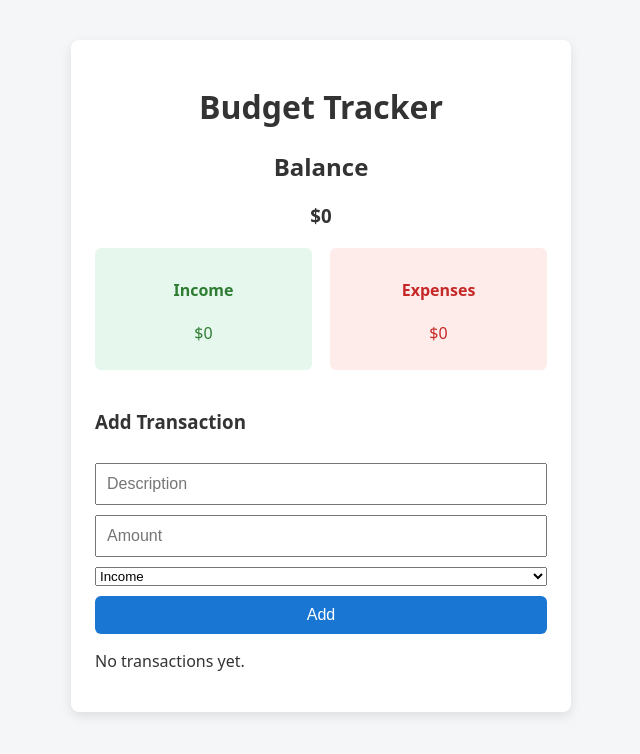
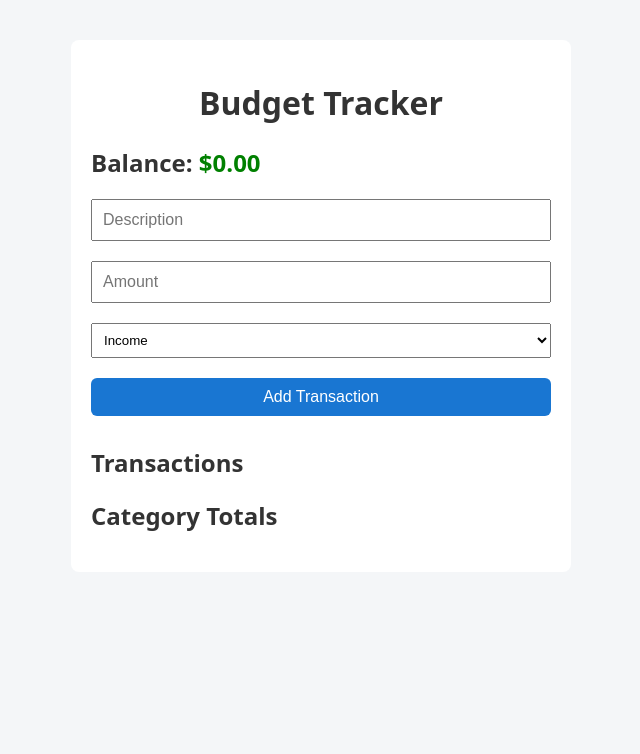
Before and after one commit to TannerJ0nes/react-budget-tracker, a React app in the folder budget-tracker/: page / in a window 1280 px wide. Shown: the top 754 px of the page, without its empty margins (319-959 px from the left). Built offline with nearby package versions, Linux system fonts and the light colour scheme; the HTML template or start-up script is replaced by a standard one.

Commit message:
Refactor app into reusable components and added some new features

```diff
--- /dev/null
+++ b/budget-tracker/src/App.css
@@ -0,0 +1,64 @@
+body {
+  font-family: system-ui, sans-serif;
+  background: #f4f4f4;
+}
+
+.container {
+  max-width: 500px;
+  margin: 40px auto;
+  background: white;
+  padding: 20px;
+  border-radius: 8px;
+}
+
+input,
+select,
+button {
+  width: 100%;
+  padding: 8px;
+  margin-bottom: 10px;
+}
+
+button {
+  background: #2563eb;
+  color: white;
+  border: none;
+  cursor: pointer;
+}
+
+button:hover {
+  background: #1e40af;
+}
+
+ul {
+  list-style: none;
+  padding: 0;
+}
+
+li {
+    display: flex;
+    justify-content: space-between;
+    padding: 10px;
+    border-bottom: 1px solid #ddd;
+}
+
+.positive {
+  color: green;
+}
+
+.negative {
+  color: red;
+}
+
+li {
+  display: flex;
+  justify-content: space-between;
+  align-items: center;
+}
+
+li button {
+  background: none;
+  border: none;
+  cursor: pointer;
+  font-size: 16px;
+}
--- a/budget-tracker/src/App.jsx
+++ b/budget-tracker/src/App.jsx
@@ -1,55 +1,95 @@
-import TransactionForm from "./components/TransactionForm";
-import TransactionList from "./components/TransactionList";
-import useLocalStorage from "./hooks/useLocalStorage";
+import { useState, useEffect } from "react"
+import TransactionForm from "./components/TransactionForm"
+import TransactionList from "./components/TransactionList"
+import "./App.css"
 
 function App() {
-  const [transactions, setTransactions] = useLocalStorage("transactions", []);
+  const [transactions, setTransactions] = useState(() => {
+    const saved = localStorage.getItem("transactions")
+    return saved ? JSON.parse(saved) : []
+  })
 
-  const addTransaction = (transaction) => {
-    setTransactions([...transactions, transaction]);
-  };
+  const [description, setDescription] = useState("")
+  const [amount, setAmount] = useState("")
+  const [category, setCategory] = useState("Income")
+
+  useEffect(() => {
+    localStorage.setItem("transactions", JSON.stringify(transactions))
+  }, [transactions])
+
+  const handleSubmit = (e) => {
+    e.preventDefault()
+    if (!description || !amount) return
+
+    const numericAmount =
+      category === "Income"
+        ? Math.abs(Number(amount))
+        : -Math.abs(Number(amount))
+
+    const newTransaction = {
+      id: crypto.randomUUID(),
+      description,
+      amount: numericAmount,
+      category,
+    }
+
+    setTransactions([...transactions, newTransaction])
+    setDescription("")
+    setAmount("")
+    setCategory("Income")
+  }
 
   const deleteTransaction = (id) => {
-    setTransactions(transactions.filter(t => t.id !== id));
-  };
+    setTransactions(transactions.filter((t) => t.id !== id))
+  }
 
-  const income = transactions
-    .filter(t => t.amount > 0)
-    .reduce((total, t) => total + t.amount, 0);
+  const balance = transactions.reduce(
+    (total, transaction) => total + transaction.amount,
+    0
+  )
 
-  const expenses = transactions
-    .filter(t => t.amount < 0)
-    .reduce((total, t) => total + t.amount, 0);
-
-  const balance = income + expenses;
+  const categoryTotals = transactions.reduce((acc, transaction) => {
+    const { category, amount } = transaction
+    acc[category] = (acc[category] || 0) + amount
+    return acc
+  }, {})
 
   return (
-    <div className="app">
+    <div className="container">
       <h1>Budget Tracker</h1>
 
-      <div className="balance">
-        <h2>Balance</h2>
-        <h3>${balance}</h3>
-      </div>
+      <h2>
+        Balance:{" "}
+        <span className={balance >= 0 ? "positive" : "negative"}>
+          ${balance.toFixed(2)}
+        </span>
+      </h2>
 
-      <div className="summary">
-        <div className="income">
-          <h4>Income</h4>
-          <p>${income}</p>
-        </div>
-        <div className="expense">
-          <h4>Expenses</h4>
-          <p>${Math.abs(expenses)}</p>
-        </div>
-      </div>
+      <TransactionForm
+        description={description}
+        setDescription={setDescription}
+        amount={amount}
+        setAmount={setAmount}
+        category={category}
+        setCategory={setCategory}
+        onSubmit={handleSubmit}
+      />
 
-      <TransactionForm onAdd={addTransaction} />
       <TransactionList
         transactions={transactions}
         onDelete={deleteTransaction}
       />
+
+      <h2>Category Totals</h2>
+      <ul>
+        {Object.entries(categoryTotals).map(([cat, total]) => (
+          <li key={cat}>
+            {cat}: ${Math.abs(total).toFixed(2)}
+          </li>
+        ))}
+      </ul>
     </div>
-  );
+  )
 }
 
-export default App;
+export default App
--- a/budget-tracker/src/components/TransactionForm.jsx
+++ b/budget-tracker/src/components/TransactionForm.jsx
@@ -1,43 +1,19 @@
-import { useState } from "react";
-
-function TransactionForm({ onAdd }) {
-  const [text, setText] = useState("");
-  const [amount, setAmount] = useState("");
-  const [category, setCategory] = useState("Income");
-
-  const handleSubmit = (e) => {
-    e.preventDefault();
-
-    if (!text || !amount) return;
-
-    const numericAmount = Number(amount);
-
-    const finalAmount =
-      category === "Income"
-        ? Math.abs(numericAmount)
-        : -Math.abs(numericAmount);
-
-    onAdd({
-      id: Date.now(),
-      text,
-      amount: finalAmount,
-      category
-    });
-
-    setText("");
-    setAmount("");
-    setCategory("Income");
-  };
-
+function TransactionForm({
+  description,
+  setDescription,
+  amount,
+  setAmount,
+  category,
+  setCategory,
+  onSubmit,
+}) {
   return (
-    <form onSubmit={handleSubmit}>
-      <h3>Add Transaction</h3>
-
+    <form onSubmit={onSubmit}>
       <input
         type="text"
         placeholder="Description"
-        value={text}
-        onChange={(e) => setText(e.target.value)}
+        value={description}
+        onChange={(e) => setDescription(e.target.value)}
       />
 
       <input
@@ -59,9 +35,9 @@ function TransactionForm({ onAdd }) {
         <option value="Other">Other</option>
       </select>
 
-      <button type="submit">Add</button>
+      <button type="submit">Add Transaction</button>
     </form>
-  );
+  )
 }
 
-export default TransactionForm;
+export default TransactionForm
--- a/budget-tracker/src/components/TransactionList.jsx
+++ b/budget-tracker/src/components/TransactionList.jsx
@@ -1,32 +1,19 @@
 function TransactionList({ transactions, onDelete }) {
-  if (transactions.length === 0) {
-    return <p>No transactions yet.</p>;
-  }
-
   return (
-    <div>
-      <h3>Transactions</h3>
+    <>
+      <h2>Transactions</h2>
       <ul>
         {transactions.map((t) => (
-          <li
-            key={t.id}
-            className={t.amount > 0 ? "plus" : "minus"}
-          >
+          <li key={t.id} className={t.amount >= 0 ? "positive" : "negative"}>
             <span>
-              <strong>{t.text}</strong>
-              <br />
-              <small>{t.category}</small>
+              {t.description} — ${Math.abs(t.amount).toFixed(2)} ({t.category})
             </span>
-
-            <span>
-              ${t.amount}
-              <button onClick={() => onDelete(t.id)}>❌</button>
-            </span>
+            <button onClick={() => onDelete(t.id)}>❌</button>
           </li>
         ))}
       </ul>
-    </div>
-  );
+    </>
+  )
 }
 
-export default TransactionList;
+export default TransactionList
```
